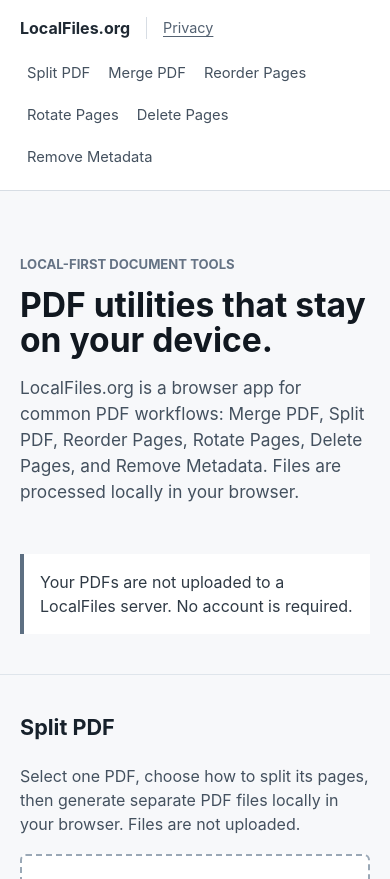
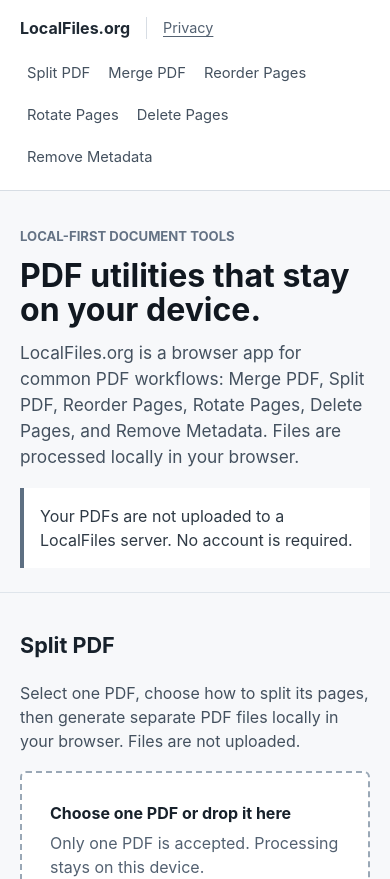
Before and after one commit to cfarmlett/LocalFiles, a React (Vite) app in the folder apps/web/: page / in a window 390 px wide. Shown: the top 879 px of the page. Built offline with nearby package versions, Linux system fonts and the light colour scheme.

Commit message:
feat(ux-007b): compact hero and improve time-to-tools

```diff
--- a/apps/web/src/styles.css
+++ b/apps/web/src/styles.css
@@ -110,9 +110,9 @@
 
 .hero {
   display: grid;
-  gap: 32px;
+  gap: 24px;
   grid-template-columns: minmax(0, 1.6fr) minmax(260px, 0.8fr);
-  padding: 64px clamp(20px, 5vw, 56px) 40px;
+  padding: 48px clamp(20px, 5vw, 56px) 28px;
   scroll-margin-top: 5rem;
 }
 
@@ -133,9 +133,9 @@
 
 h1 {
   color: #111820;
-  font-size: clamp(2.1rem, 4vw, 4rem);
+  font-size: clamp(2rem, 3.4vw, 3.4rem);
   line-height: 1.05;
-  margin-bottom: 18px;
+  margin-bottom: 14px;
   max-width: 820px;
 }
 
@@ -153,7 +153,12 @@
 .hero-copy {
   color: #44515f;
   font-size: 1.08rem;
+  margin-bottom: 0;
   max-width: 760px;
+}
+
+.hero + .section {
+  padding-top: 30px;
 }
 
 .current-section {
@@ -633,6 +638,12 @@
     grid-template-columns: 1fr;
   }
 
+  .hero {
+    gap: 18px;
+    padding-bottom: 24px;
+    padding-top: 36px;
+  }
+
   .placeholder-panel {
     grid-template-columns: 1fr;
   }
```
